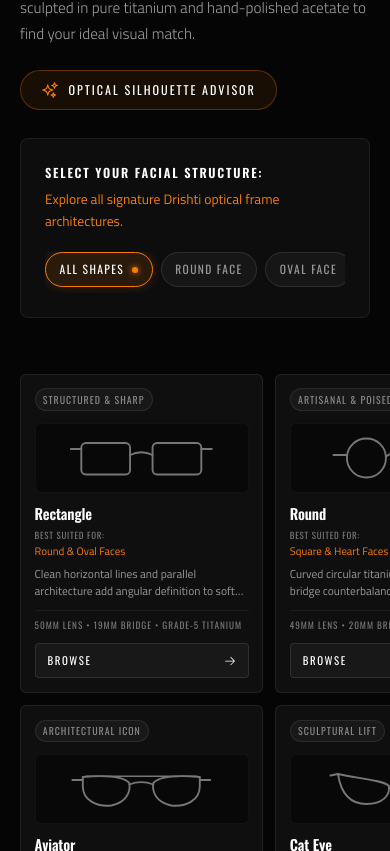
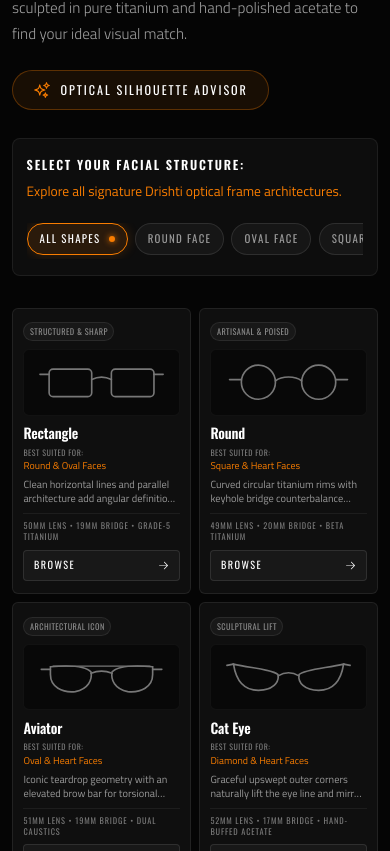
Before and after one commit to misbah7172/Drishti-Atelier-Business, a React (Vite) app in the folder client/: page / in a window 390 px wide. Shown: the part 1673-2524 px from the top of the page. Built offline with nearby package versions, Linux system fonts and the light colour scheme; a web font is replaced by a local one.

Commit message:
fix(ui-layout): prevent horizontal card blowout and ensure responsive 2-column mobile grid in Eyeglasses Shape Guide

```diff
--- a/client/src/components/EyeglassesShapeGuide/EyeglassesShapeGuide.css
+++ b/client/src/components/EyeglassesShapeGuide/EyeglassesShapeGuide.css
@@ -9,6 +9,13 @@
   color: #ffffff;
   padding: 3.5rem 0 3rem;
   border-bottom: 1px solid rgba(255, 255, 255, 0.06);
+  overflow-x: clip;
+}
+
+@media (max-width: 639px) {
+  .shape-guide-section .container-editorial {
+    padding-inline: 0.75rem;
+  }
 }
 
 /* Header Area */
@@ -154,20 +161,23 @@
 /* Shapes Grid — 2 Columns in Mobile View, 3 Columns on Tablet & Desktop */
 .shapes-grid {
   display: grid;
-  grid-template-columns: repeat(2, 1fr);
-  gap: clamp(0.75rem, 2vw, 1.5rem);
+  grid-template-columns: repeat(2, minmax(0, 1fr));
+  gap: clamp(0.5rem, 2vw, 1.25rem);
+  width: 100%;
+  max-width: 100%;
+  box-sizing: border-box;
 }
 
 @media (min-width: 860px) {
   .shapes-grid {
-    grid-template-columns: repeat(3, 1fr);
+    grid-template-columns: repeat(3, minmax(0, 1fr));
     gap: 1.75rem;
   }
 }
 
 @media (min-width: 1200px) {
   .shapes-grid {
-    grid-template-columns: repeat(3, 1fr);
+    grid-template-columns: repeat(3, minmax(0, 1fr));
     gap: 2rem;
   }
 }
@@ -182,6 +192,11 @@
   border-radius: var(--radius-lg);
   padding: 2rem 1.75rem 1.75rem;
   transition: all 0.4s cubic-bezier(0.16, 1, 0.3, 1);
+  min-width: 0;
+  width: 100%;
+  max-width: 100%;
+  box-sizing: border-box;
+  overflow: hidden;
 }
 
 .shape-card:hover {
@@ -208,6 +223,10 @@
   align-items: center;
   justify-content: space-between;
   margin-bottom: 1.5rem;
+  min-width: 0;
+  width: 100%;
+  flex-wrap: wrap;
+  gap: 0.35rem;
 }
 
 .shape-card-badge {
@@ -220,6 +239,10 @@
   background: rgba(255, 255, 255, 0.04);
   border: 1px solid rgba(255, 255, 255, 0.08);
   border-radius: var(--radius-full);
+  max-width: 100%;
+  white-space: nowrap;
+  overflow: hidden;
+  text-overflow: ellipsis;
 }
 
 .shape-match-indicator {
@@ -235,6 +258,7 @@
   border: 1px solid rgba(249, 125, 1, 0.35);
   padding: 0.2rem 0.6rem;
   border-radius: var(--radius-full);
+  flex-shrink: 0;
 }
 
 /* Blueprint SVG Stage */
@@ -250,6 +274,9 @@
   margin-bottom: 1.75rem;
   color: #777777;
   transition: color 0.4s ease, border-color 0.4s ease;
+  min-width: 0;
+  width: 100%;
+  overflow: hidden;
 }
 
 .shape-card:hover .shape-blueprint-stage {
@@ -278,6 +305,8 @@
   display: flex;
   flex-direction: column;
   flex-grow: 1;
+  min-width: 0;
+  width: 100%;
 }
 
 .shape-card-name {
@@ -287,6 +316,8 @@
   letter-spacing: -0.01em;
   color: #ffffff;
   margin-bottom: 0.5rem;
+  min-width: 0;
+  word-break: break-word;
 }
 
 .shape-face-fit-row {
@@ -295,6 +326,8 @@
   gap: 0.4rem;
   margin-bottom: 0.85rem;
   font-size: 0.8rem;
+  min-width: 0;
+  flex-wrap: wrap;
 }
 
 .face-fit-label {
@@ -307,6 +340,7 @@
 .face-fit-value {
   color: var(--color-accent);
   font-weight: 500;
+  word-break: break-word;
 }
 
 .shape-card-desc {
@@ -315,12 +349,16 @@
   line-height: 1.6;
   margin-bottom: 1.25rem;
   flex-grow: 1;
+  min-width: 0;
+  word-break: break-word;
 }
 
 .shape-specs-row {
   padding-top: 0.75rem;
   margin-bottom: 1.5rem;
   border-top: 1px solid rgba(255, 255, 255, 0.06);
+  min-width: 0;
+  width: 100%;
 }
 
 .shape-specs-text {
@@ -329,6 +367,8 @@
   letter-spacing: 0.1em;
   text-transform: uppercase;
   color: #777777;
+  min-width: 0;
+  display: block;
 }
 
 /* Card CTA */
@@ -347,6 +387,9 @@
   text-transform: uppercase;
   text-decoration: none;
   transition: all var(--transition-normal);
+  min-width: 0;
+  width: 100%;
+  box-sizing: border-box;
 }
 
 .shape-card-cta:hover {
@@ -380,65 +423,72 @@
 
 @media (max-width: 859px) {
   .shape-card {
-    padding: clamp(0.85rem, 2vw, 1.25rem);
+    padding: 0.85rem 0.65rem 0.75rem;
     border-radius: var(--radius-md, 8px);
   }
 
   .shape-card-top-bar {
-    margin-bottom: 0.75rem;
+    margin-bottom: 0.5rem;
+    gap: 0.25rem;
   }
 
   .shape-card-badge {
-    font-size: 0.62rem;
-    padding: 0.15rem 0.45rem;
-    letter-spacing: 0.1em;
+    font-size: 0.52rem;
+    padding: 0.12rem 0.35rem;
+    letter-spacing: 0.05em;
+    max-width: 100%;
+    white-space: nowrap;
+    overflow: hidden;
+    text-overflow: ellipsis;
   }
 
   .shape-match-indicator {
-    font-size: 0.58rem;
-    padding: 0.15rem 0.45rem;
-    gap: 0.2rem;
+    font-size: 0.5rem;
+    padding: 0.1rem 0.35rem;
+    gap: 0.15rem;
   }
 
   .shape-blueprint-stage {
-    height: clamp(70px, 18vw, 95px);
-    margin-bottom: 0.75rem;
+    height: clamp(60px, 17vw, 80px);
+    margin-bottom: 0.6rem;
   }
 
   .shape-svg {
-    max-width: 88%;
-    max-height: 88%;
+    max-width: 85%;
+    max-height: 82%;
   }
 
   .shape-card-name {
-    font-size: clamp(0.92rem, 2.5vw, 1.18rem);
+    font-size: clamp(0.88rem, 2.7vw, 1.12rem);
     letter-spacing: -0.01em;
-    margin-bottom: 0.35rem;
-    line-height: 1.2;
+    margin-bottom: 0.25rem;
+    line-height: 1.15;
+    word-break: break-word;
   }
 
   .shape-face-fit-row {
     flex-direction: column;
     align-items: flex-start;
-    gap: 0.15rem;
-    margin-bottom: 0.45rem;
-    font-size: 0.68rem;
+    gap: 0.1rem;
+    margin-bottom: 0.35rem;
+    font-size: 0.62rem;
   }
 
   .face-fit-label {
-    font-size: 0.56rem;
-    letter-spacing: 0.08em;
+    font-size: 0.5rem;
+    letter-spacing: 0.06em;
   }
 
   .face-fit-value {
-    font-size: 0.68rem;
-    line-height: 1.25;
+    font-size: 0.62rem;
+    line-height: 1.2;
+    word-break: break-word;
   }
 
   .shape-card-desc {
-    font-size: 0.72rem;
-    line-height: 1.45;
-    margin-bottom: 0.65rem;
+    font-size: 0.65rem;
+    line-height: 1.35;
+    margin-bottom: 0.5rem;
     display: -webkit-box;
     -webkit-line-clamp: 2;
     -webkit-box-orient: vertical;
@@ -446,29 +496,38 @@
   }
 
   .shape-specs-row {
-    padding-top: 0.45rem;
-    margin-bottom: 0.65rem;
+    padding-top: 0.35rem;
+    margin-bottom: 0.5rem;
   }
 
   .shape-specs-text {
-    font-size: 0.58rem;
-    white-space: nowrap;
+    font-size: 0.52rem;
+    line-height: 1.3;
+    color: #777777;
+    display: -webkit-box;
+    -webkit-line-clamp: 2;
+    -webkit-box-orient: vertical;
     overflow: hidden;
-    text-overflow: ellipsis;
-    display: block;
+    word-break: break-word;
   }
 
   .shape-card-cta {
-    padding: 0.5rem 0.75rem;
-    font-size: 0.68rem;
+    padding: 0.42rem 0.6rem;
+    font-size: 0.64rem;
     justify-content: space-between;
-    gap: 0.3rem;
+    gap: 0.2rem;
     border-radius: var(--radius-sm, 4px);
   }
 
   .cta-arrow {
-    width: 12px;
-    height: 12px;
+    width: 11px;
+    height: 11px;
+    flex-shrink: 0;
+  }
+
+  .face-selector-wrapper {
+    padding: 1rem 0.85rem;
+    margin-bottom: 2rem;
   }
 
   .face-selector-pills {
@@ -477,8 +536,8 @@
     overflow-x: auto;
     -webkit-overflow-scrolling: touch;
     scrollbar-width: none;
-    padding-bottom: 0.35rem;
-    gap: 0.5rem;
+    padding-bottom: 0.25rem;
+    gap: 0.45rem;
   }
 
   .face-selector-pills::-webkit-scrollbar {
@@ -488,8 +547,8 @@
   .face-selector-btn {
     white-space: nowrap;
     flex-shrink: 0;
-    padding: 0.45rem 0.85rem;
-    font-size: 0.72rem;
+    padding: 0.4rem 0.75rem;
+    font-size: 0.68rem;
   }
 }
 
```
